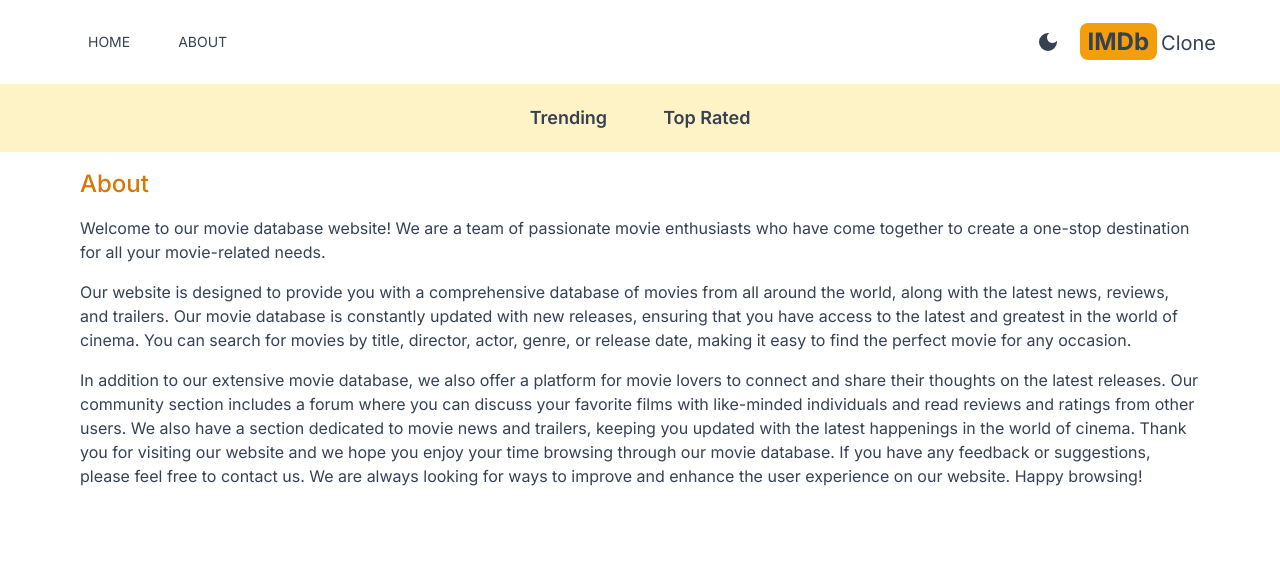
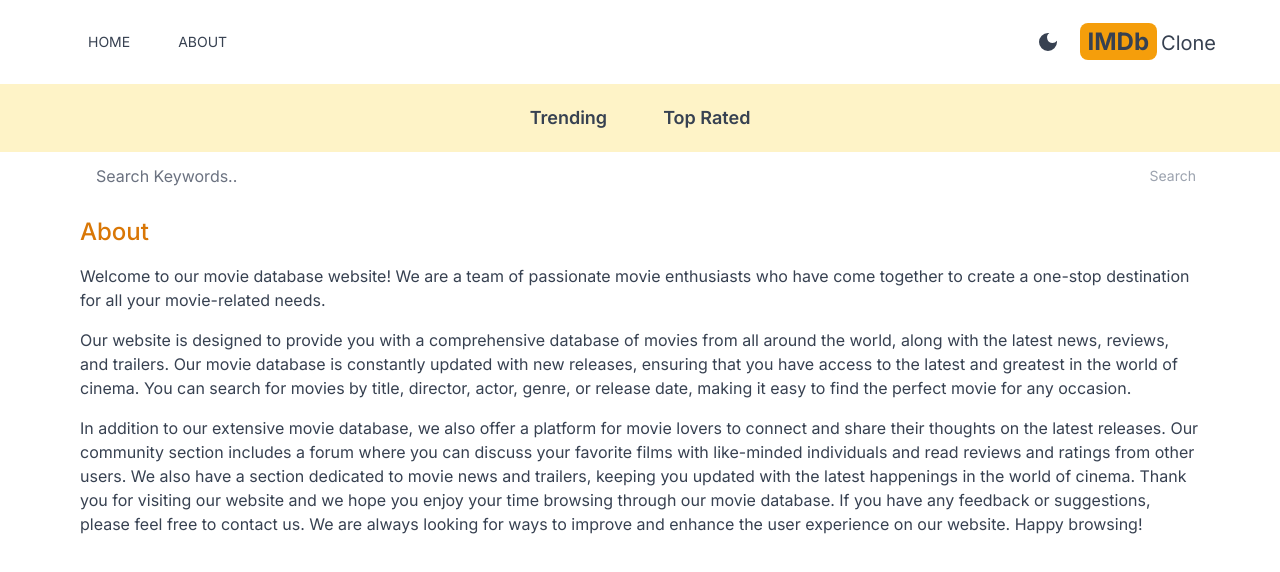
Before and after one commit to vaisakhpn/IMDB, a Next.js app: page /about in a window 1280 px wide. Shown: the top 572 px of the page. Built offline with nearby package versions, Linux system fonts and the light colour scheme.

Commit message:
Added search function

```diff
--- a/src/app/layout.js
+++ b/src/app/layout.js
@@ -3,6 +3,7 @@
 import Header from '@/components/Header'
 import Providers from './Providers'
 import NavBar from '@/components/NavBar'
+import SearchBox from '@/components/SearchBox'
 
 
 const inter = Inter({ subsets: ['latin'] })
@@ -19,6 +20,7 @@
         <Providers >
           <Header/>
           <NavBar />
+          <SearchBox/>
         {children}
         </Providers>
         </body>
--- /dev/null
+++ b/src/app/search/[searchTerm]/page.jsx
@@ -0,0 +1,21 @@
+import Results from "@/components/Results";
+
+export default async function SearchPage({ params }) {
+  const res = await fetch(
+    `https://api.themoviedb.org/3/search/movie?api_key=${process.env.API_KEY}&query=${params.searchTerm}&language=en-US&include_adult=false`
+  );
+
+  if (!res.ok) {
+    throw new Error("Error fetching data");
+  }
+  const data = await res.json();
+  const results = data.results;
+  return (
+    <div>
+      {results && results.length === 0 && (
+        <h1 className="text-center pt-6">No results found</h1>
+      )}
+      {results && <Results results={results} />}
+    </div>
+  );
+}
--- /dev/null
+++ b/src/components/SearchBox.jsx
@@ -0,0 +1,33 @@
+"use client";
+
+import { useState } from "react";
+import { useRouter } from "next/navigation";
+
+export default function SearchBox() {
+    const [search,setSearch]=useState("");
+    const router=useRouter();
+    const  handleSubmit=(e)=>{
+        e.preventDefault();
+        if(!search) return;
+        router.push(`/search/${search}`)
+    }
+
+  return (
+    <form onSubmit={handleSubmit} className="flex max-w-6xl mx-auto justify-between items-center px-5">
+      <input
+        value={search}
+        onChange={(e)=>setSearch(e.target.value)}
+        type="text"
+        placeholder="Search Keywords.."
+        className="p-3 w-full rounded-sm placeholder-gray-500  outline-none bg-transparent flex-1"
+      />
+      <button
+        disabled={!search}
+        type="submit"
+        className="text-sm text-amber-600 disabled:text-gray-400"
+      >
+        Search
+      </button>
+    </form>
+  );
+}
```
